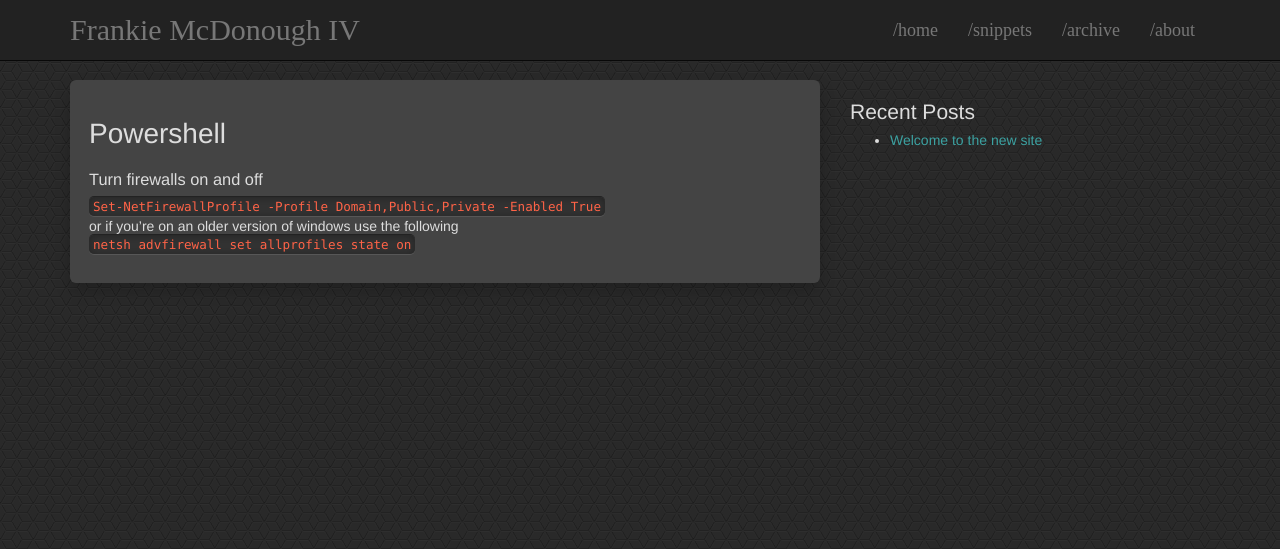
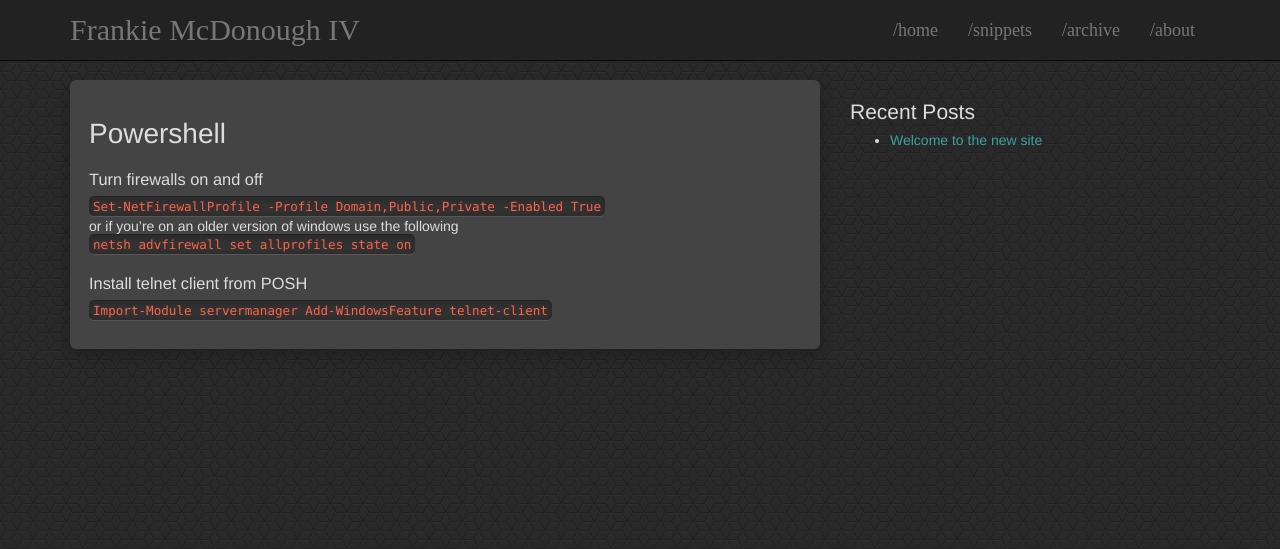
Before and after one commit to frankiem-4/frankiem-4.github.io, a Jekyll site: the page built from snippets.md, in a window 1280 px wide, cut to the strip 0-549 px from the top of the page. Built offline with Jekyll 4.4.1, drawn with Linux system fonts in a browser that asks for light colours.

Commit message:
added snippet for telnet client

```diff
--- a/snippets.md
+++ b/snippets.md
@@ -13,3 +13,11 @@
 <code>
 netsh advfirewall set allprofiles state on
 </code>
+
+
+
+### Install telnet client from POSH
+<code>
+Import-Module servermanager
+Add-WindowsFeature telnet-client
+</code>
```
